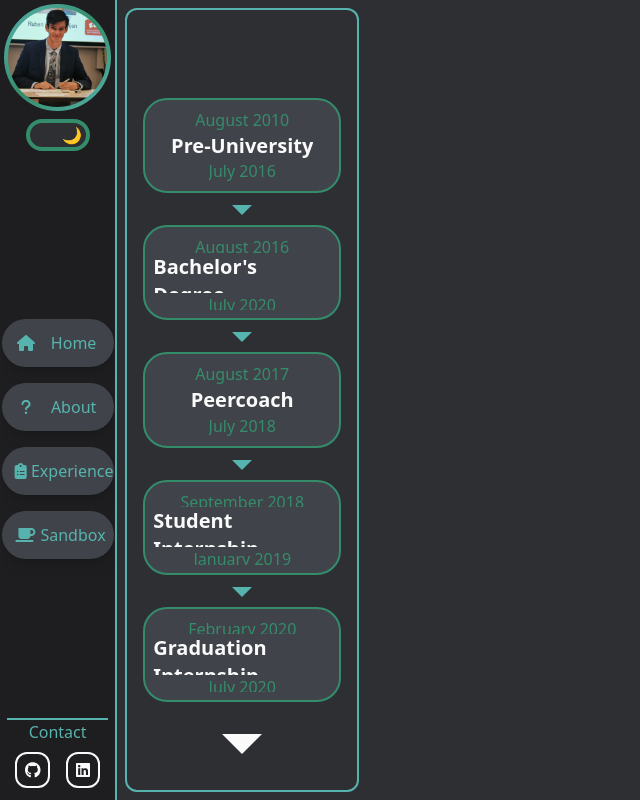
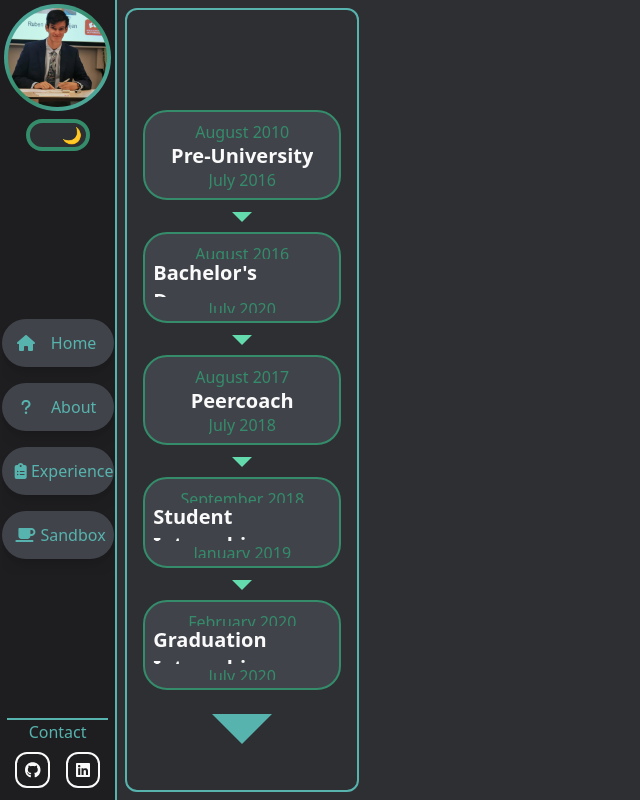
Before and after one commit to FRMeulen/me-online, a Vue app: page /experience in a window 1280 px wide. Shown: the whole page, without its empty margins (0-640 px from the left). Built offline with nearby package versions, Linux system fonts and the light colour scheme.

Commit message:
Generalized triangles.

```diff
--- a/src/components/experience/TimeLine.vue
+++ b/src/components/experience/TimeLine.vue
@@ -1,6 +1,11 @@
 <template>
   <div class="flex flex-col items-center h-full w-full" @wheel="scroll">
-    <div class="triangle-up mb-8 h-fit"></div>
+    <TriangleArrow
+      :direction="'up'"
+      :size="30"
+      :color="upColor"
+      :margin="1.5"
+    />
     <div
       class="flex flex-col items-center justify-between entries-container h-full w-full"
     >
@@ -11,7 +16,7 @@
           @on-select="selectMoment"
         />
       </div>
-      <div class="small-triangle-down"></div>
+      <TriangleArrow :direction="'down'" :size="10" :color="'accent'" />
       <div class="h-1/5 w-full">
         <TimeLineEntry
           :number="1"
@@ -19,7 +24,7 @@
           @on-select="selectMoment"
         />
       </div>
-      <div class="small-triangle-down"></div>
+      <TriangleArrow :direction="'down'" :size="10" :color="'accent'" />
       <div class="h-1/5 w-full">
         <TimeLineEntry
           :number="2"
@@ -27,7 +32,7 @@
           @on-select="selectMoment"
         />
       </div>
-      <div class="small-triangle-down"></div>
+      <TriangleArrow :direction="'down'" :size="10" :color="'accent'" />
       <div class="h-1/5 w-full">
         <TimeLineEntry
           :number="3"
@@ -35,7 +40,7 @@
           @on-select="selectMoment"
         />
       </div>
-      <div class="small-triangle-down"></div>
+      <TriangleArrow :direction="'down'" :size="10" :color="'accent'" />
       <div class="h-1/5 w-full">
         <TimeLineEntry
           :number="4"
@@ -44,7 +49,12 @@
         />
       </div>
     </div>
-    <div class="triangle-down mt-8 h-fit"></div>
+    <TriangleArrow
+      :direction="'down'"
+      :size="30"
+      :color="downColor"
+      :margin="1.5"
+    />
   </div>
 </template>
 
@@ -52,18 +62,17 @@
 import { Moments } from "@/constants";
 import { computed, ref } from "vue";
 import TimeLineEntry from "./TimeLineEntry.vue";
+import TriangleArrow from "@/components/shared/TriangleArrow.vue";
 
 const selectedSlot = ref(0);
 const scrollPos = ref(0);
 
 const upColor = computed(() => {
-  return scrollPos.value <= 0 ? "transparent" : "var(--text-primary)";
+  return scrollPos.value <= 0 ? "disabled" : "primary";
 });
 
 const downColor = computed(() => {
-  return scrollPos.value >= Moments.length - 5
-    ? "transparent"
-    : "var(--text-primary)";
+  return scrollPos.value >= Moments.length - 5 ? "disabled" : "primary";
 });
 
 const moments = computed(() => {
@@ -92,39 +101,3 @@ const scroll = (e: WheelEvent) => {
   emit("onSelect", moments.value[selectedSlot.value].code);
 };
 </script>
-
-<style scoped>
-.triangle-up {
-  width: 0;
-  height: 0;
-  position: relative;
-  border: solid 20px;
-  border-color: transparent transparent v-bind(upColor) transparent;
-}
-
-.triangle-down {
-  width: 0;
-  height: 0;
-  position: relative;
-  border: solid 20px;
-  border-color: v-bind(downColor) transparent transparent transparent;
-}
-
-.small-triangle-up {
-  width: 0;
-  height: 0;
-  position: relative;
-  border: solid 10px;
-  border-color: transparent transparent var(--primary) transparent;
-  margin-bottom: 0.75rem;
-}
-
-.small-triangle-down {
-  width: 0;
-  height: 0;
-  position: relative;
-  border: solid 10px;
-  border-color: var(--primary) transparent transparent transparent;
-  margin-top: 0.75rem;
-}
-</style>
--- /dev/null
+++ b/src/components/shared/TriangleArrow.vue
@@ -0,0 +1,57 @@
+<template>
+  <div class="triangle" :class="direction"></div>
+</template>
+
+<script lang="ts" setup>
+import { computed } from "vue";
+
+const props = defineProps({
+  direction: String,
+  color: String,
+  size: Number,
+  margin: {
+    type: Number,
+    default: 0.75,
+  },
+});
+
+const direction = computed(() => "triangle-" + props.direction);
+const size = computed(() => props.size + "px");
+const margin = computed(() => props.margin + "rem");
+const color = computed(() => {
+  if (props.color === "disabled") {
+    return "transparent";
+  }
+
+  return "var(--" + props.color + ")";
+});
+</script>
+
+<style scoped>
+.triangle {
+  width: 0;
+  height: 0;
+  position: relative;
+  border: solid v-bind(size);
+}
+
+.triangle-down {
+  border-color: v-bind(color) transparent transparent transparent;
+  margin-top: v-bind(margin);
+}
+
+.triangle-left {
+  border-color: transparent v-bind(color) transparent transparent;
+  margin-right: v-bind(margin);
+}
+
+.triangle-up {
+  border-color: transparent transparent v-bind(color) transparent;
+  margin-bottom: v-bind(margin);
+}
+
+.triangle-right {
+  border-color: transparent transparent transparent v-bind(color);
+  margin-left: v-bind(margin);
+}
+</style>
```
